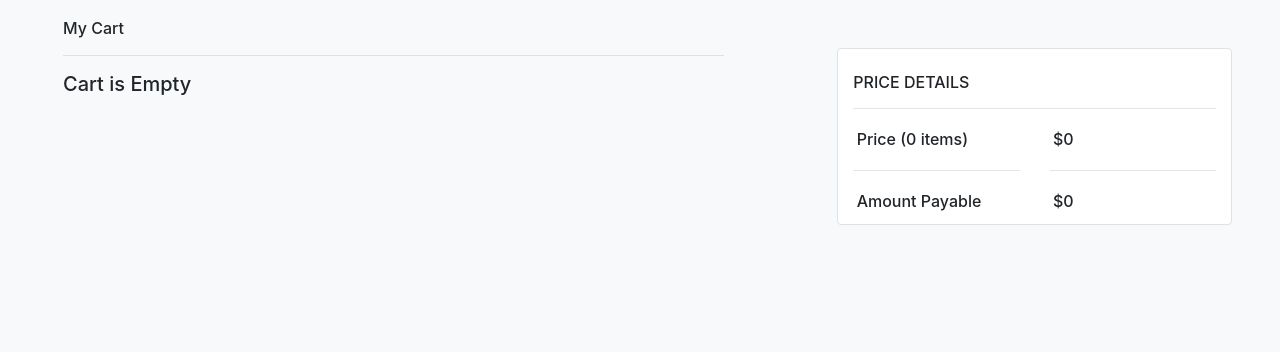
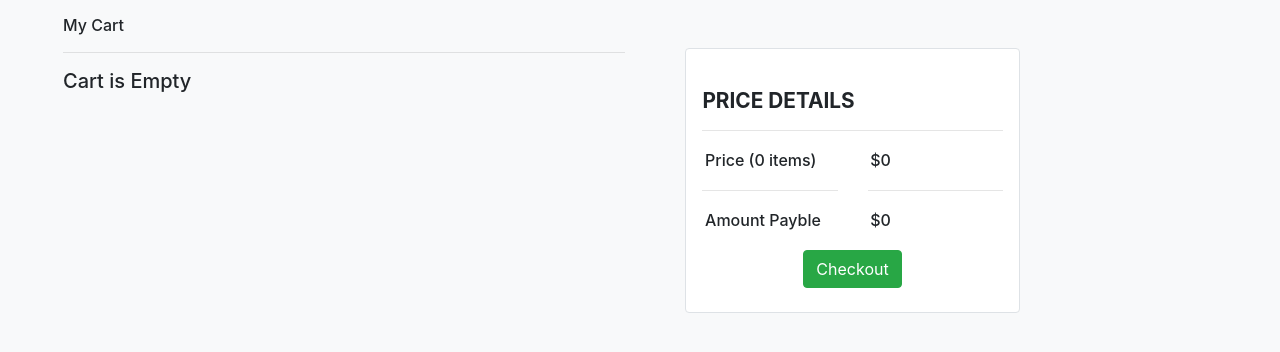
Before and after one commit to LakruwanJ/SoftDex, a PHP site: page /pages/cart_process.php in a window 1280 px wide. Shown: the part 68-420 px from the top of the page. Run offline with PHP 8.4, Linux system fonts and the light colour scheme; some libraries are stand-ins or nearby versions.

Commit message:
updated
newly updated

```diff
--- a/pages/cart/component.php
+++ b/pages/cart/component.php
@@ -52,9 +52,10 @@ function cartElement($productname, $productprice, $productid, $name){
                                 <h5 class=\"pt-2\">$productname</h5>
                                 <small class=\"text-secondary\">Seller: $name</small>
                                 <h5 class=\"pt-2\">$$productprice</h5>
-                                <button type=\"submit\" class=\"btn btn-warning\">Save for Later</button>
+                                <button type=\"submit\" class=\"btn btn-warning\">Buy</button>
                                 <button type=\"submit\" class=\"btn btn-danger mx-2\" name=\"remove\">Remove</button>
                             </div>
+
                             <div class=\"col-md-3 py-5\">
                                 <div>
                                     <button type=\"button\" class=\"btn bg-light border rounded-circle\"><i class=\"fas fa-minus\"></i></button>
--- a/pages/cart_process.php
+++ b/pages/cart_process.php
@@ -49,7 +49,7 @@ if (isset($_POST['remove'])){
 
 <div class="container-fluid">
     <div class="row px-5">
-        <div class="col-md-7">
+        <div class="col-md-6">
             <div class="shopping-cart">
                 <h6>My Cart</h6>
                 <hr>
@@ -83,10 +83,10 @@ if (isset($_POST['remove'])){
 
             </div>
         </div>
-        <div class="col-md-4 offset-md-1 border rounded mt-5 bg-white h-25">
-
+        <div class="col-md-4" >
+            <div class="offset-md-1 border rounded mt-5 bg-white p-3" style="height: fit-content;">
                 <div class="pt-4">
-                <h6>PRICE DETAILS</h6>
+                    <h6 style="font-size: 1.3rem;"><b>PRICE DETAILS</b></h6>
                     <hr>
                     <div class="row price-details">
                         <div class="col-md-6">
@@ -100,21 +100,35 @@ if (isset($_POST['remove'])){
                             ?>
 
                             <hr>
-                        <h6>Amount Payable</h6>
+                            <h6>Amount Payble</h6>
                         </div>
-                    <div class="col-md-6">
+
+                        <div class="col-md-6" style="width: fit-content;">
                             <h6>$<?php echo $total; ?></h6>
 
                             <hr>
+
                             <h6>$<?php
                                 echo $total;
                                 ?></h6>
                         </div>
+
+
+                    </div>
+                </div>
+                <div class="my-2 mx-auto" style="width: fit-content;">
+                    <form method="post">
+                        <input type="hidden" name="checkout" value="true">
+                        <button type="submit" class="btn btn-success">Checkout</button>
+                    </form>
+                </div>
+        </div>
+        </div>
+        <div class="col-md-4">
+
         </div>
     </div>
 
-        </div>
-    </div>
 </div>
 
 
```
Lines whose indentation alone changed are shown as unchanged.
